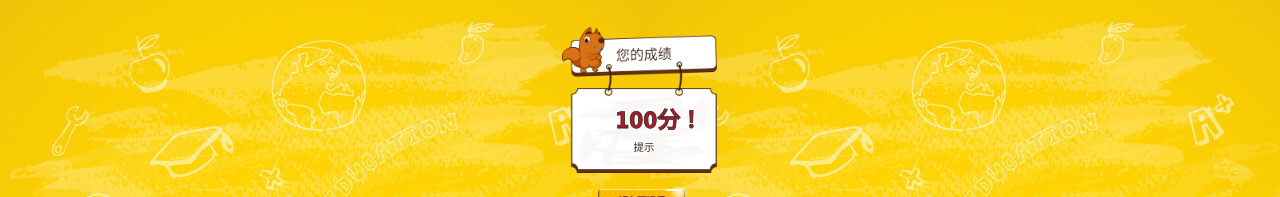
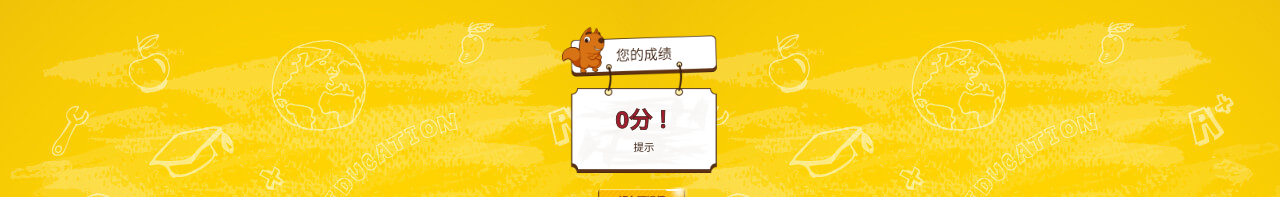
Before and after one commit to minghua233/cmh_fullstack, a Vue app in the folder vue/happy-fri/: page /score in a window 1280 px wide. Shown: the top 197 px of the page. Built offline with nearby package versions, Linux system fonts and the light colour scheme; the HTML template or start-up script is replaced by a standard one.

Commit message:
vuex练习

```diff
--- a/vue/happy-fri/src/components/itemContainer.vue
+++ b/vue/happy-fri/src/components/itemContainer.vue
@@ -28,7 +28,7 @@
               class="item_list"
               v-for="(item, index) in itemDetail[itemNum-1].topic_answer"
               :key="index"
-              @click="choosed(index, item.topic_answer_id)"
+              @click="choosed(index, item.is_standard_answer)"
             >
               <span
                 class="option_style"
--- a/vue/happy-fri/src/views/score/index.vue
+++ b/vue/happy-fri/src/views/score/index.vue
@@ -2,7 +2,7 @@
   <div class="score">
     <div class="your_scores_container">
       <header class="your_scores">
-        <span class="score_num">100</span>
+        <span class="score_num">{{score}}</span>
         <span class="fenshu">分！</span>
       </header>
       <div class="result_tip">提示</div>
@@ -13,8 +13,31 @@
 </template>
 
 <script>
+import { mapState } from 'vuex'
 export default {
-
+  data() {
+    return {
+      score: 0
+    }
+  },
+  computed: {
+    ...mapState(['answerId', 'itemDetail']),
+    average() {
+      return 100 / this.itemDetail.length
+    }
+  },
+  created() {
+    this.computedScore()
+  },
+  methods: {
+    computedScore() {
+      this.answerId.forEach((item) => {
+        if (item) {
+          this.score += this.average
+        }
+      })
+    }
+  },
 }
 </script>
 
```
